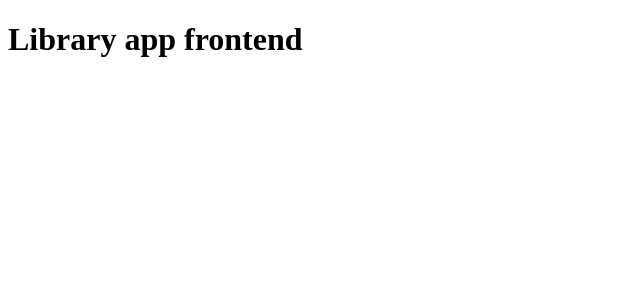
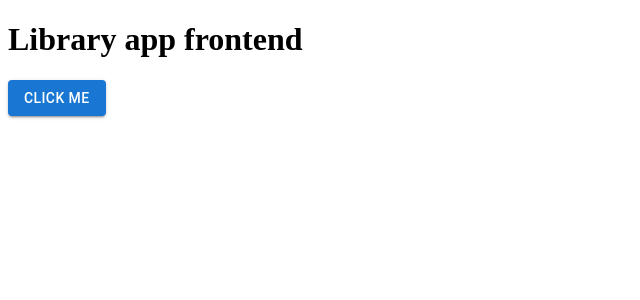
Before and after one commit to Alberto-Ibarra/library-app-frontend, a React (Vite) app: page / in a window 1280 px wide. Shown: the top 300 px of the page, without its empty margins (0-640 px from the left). Built offline with nearby package versions, Linux system fonts and the light colour scheme.

Commit message:
installed mui / react router dom

```diff
--- a/package.json
+++ b/package.json
@@ -10,8 +10,12 @@
     "preview": "vite preview"
   },
   "dependencies": {
+    "@emotion/react": "^11.14.0",
+    "@emotion/styled": "^11.14.0",
+    "@mui/material": "^7.0.1",
     "react": "^19.0.0",
-    "react-dom": "^19.0.0"
+    "react-dom": "^19.0.0",
+    "react-router-dom": "^7.4.1"
   },
   "devDependencies": {
     "@eslint/js": "^9.21.0",
--- a/src/App.jsx
+++ b/src/App.jsx
@@ -1,4 +1,5 @@
 import { useState } from 'react'
+import Button from '@mui/material/Button';
 
 
 function App() {
@@ -7,6 +8,9 @@
   return (
     <>
       <h1>Library app frontend</h1>
+      <Button variant="contained" color="primary">
+        Click Me
+      </Button>
     </>
   )
 }
```
Also changed, not shown: 1 other file (tests, documents, lock files or other folders).
